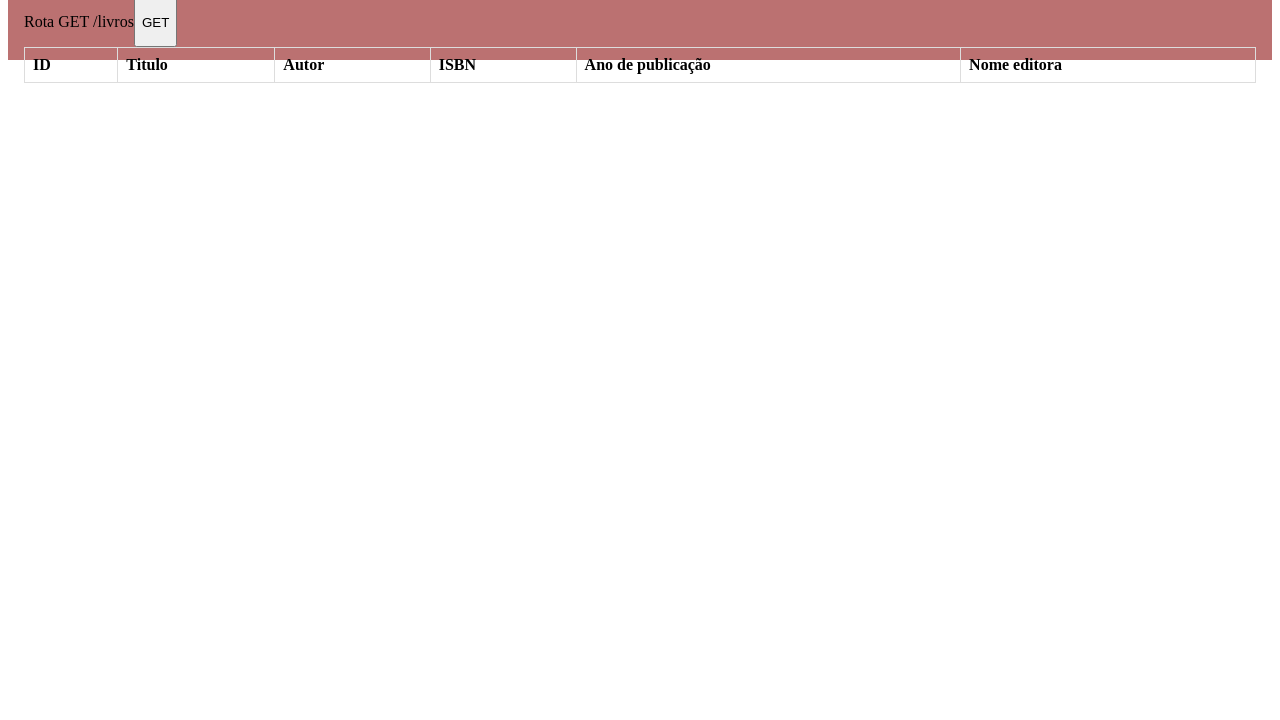
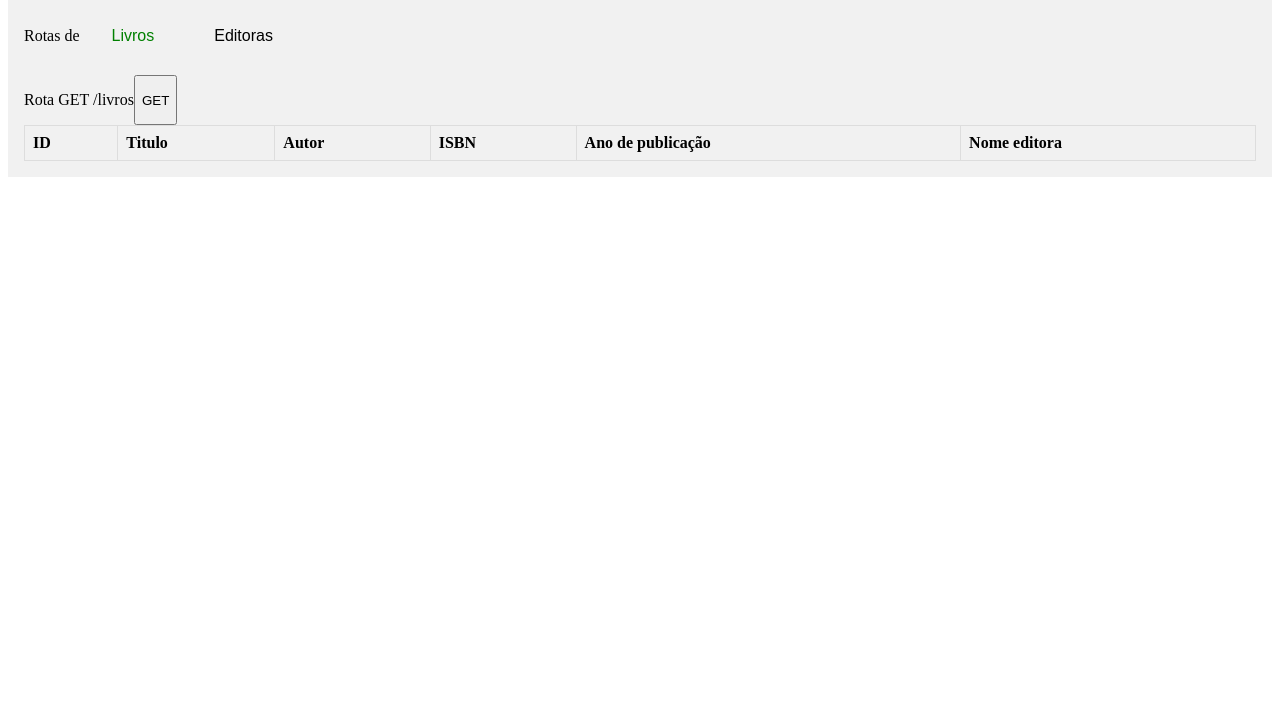
Before and after one commit to IagoEngel/desafio-typescript-fiap, a website: page web/index.html in a window 1280 px wide. Shown: the part 80-800 px from the top of the page. Drawn offline with Linux system fonts and the light colour scheme.

Commit message:
feat: novos arquivos de comportamento

```diff
--- a/src/index.ts
+++ b/src/index.ts
@@ -14,7 +14,7 @@ app.get('/', (req, res) => {
 });
 
 app.use(cors({
-    origin: ['http://127.0.0.1:5500']
+    origin: ['http://localhost:3000', 'http://127.0.0.1:5500']
 }));
 
 app.use('/api', express.json(), livrosRouter, editorasRouter, livrosEditorasRouter);
--- a/web/index.html
+++ b/web/index.html
@@ -10,21 +10,18 @@
         <h1>Desafio FIAP - Typescript</h1>
 
         <div class="row">
-            <p>Rota GET /livros</p>
-            <button id="get-livros">GET</button>
+            <p>
+                Rotas de
+                <button class="textbutton" id="btn-livros" onclick="changeRoutesTo('Livros')">Livros</button>
+                <button class="textbutton" id="btn-editoras" onclick="changeRoutesTo('Editoras')">Editoras</button>
+            </p>
         </div>
-        <table id="api-content">
-            <tr>
-                <th>ID</th>
-                <th>Titulo</th>
-                <th>Autor</th>
-                <th>ISBN</th>
-                <th>Ano de publicação</th>
-                <th>Nome editora</th>
-            </tr>
-        </table>
+
+        <div id="content"></div>
     </div>
 </body>
-<script src="styles.js"></script>
+<script src="javascript/behaviours.js"></script>
+<script src="javascript/livros.js"></script>
+<script src="javascript/editoras.js"></script>
 
 </html>
--- /dev/null
+++ b/web/javascript/behaviours.js
@@ -0,0 +1,34 @@
+// iniciando a pagina
+const buttonLivros = document.getElementById("btn-livros");
+const buttonEditoras = document.getElementById("btn-editoras");
+const divContent = document.getElementById('content');
+
+window.onload = () => {
+    buttonLivros.style.color = 'green';
+    buttonEditoras.style.color = 'black';
+    fetch('pages/livros.html')
+        .then((res) => res.text())
+        .then((pageHtml) => {
+            divContent.innerHTML = pageHtml;
+        });
+}
+
+function changeRoutesTo(routeName) {
+    if (routeName === 'Livros') {
+        buttonLivros.style.color = 'green';
+        buttonEditoras.style.color = 'black';
+        fetch('pages/livros.html')
+            .then((res) => res.text())
+            .then((pageHtml) => {
+                divContent.innerHTML = pageHtml;
+            });
+    } else {
+        buttonLivros.style.color = 'black';
+        buttonEditoras.style.color = 'green';
+        fetch('pages/editoras.html')
+            .then((res) => res.text())
+            .then((pageHtml) => {
+                divContent.innerHTML = pageHtml;
+            });
+    }
+}
--- a/web/styles.js
+++ b/web/javascript/livros.js
@@ -1,6 +1,6 @@
 const apiUrl = "http://localhost:4000/api";
 
-document.getElementById('get-livros').addEventListener('click', async (event) => {
+async function getLivros() {
     const anchor = document.getElementById('api-content');
 
     const response = await fetch(`${apiUrl}/livros`);
@@ -17,4 +17,4 @@ document.getElementById('get-livros').addEventListener('click', async (event) =>
 
         anchor.appendChild(livroHTML);
     }
-});
+}
--- /dev/null
+++ b/web/pages/livros.html
@@ -0,0 +1,14 @@
+<div class="row">
+    <p>Rota GET /livros</p>
+    <button onclick="getLivros()">GET</button>
+</div>
+<table id="api-content">
+    <tr>
+        <th>ID</th>
+        <th>Titulo</th>
+        <th>Autor</th>
+        <th>ISBN</th>
+        <th>Ano de publicação</th>
+        <th>Nome editora</th>
+    </tr>
+</table>
--- a/web/styles.css
+++ b/web/styles.css
@@ -1,8 +1,7 @@
 .container {
     width: auto;
-    height: 100px;
     padding: 1rem;
-    background-color: rgb(187, 113, 113);
+    background-color: rgb(241, 241, 241);
 }
 
 .container>h1 {
@@ -21,7 +20,8 @@ table {
     width: 100%;
 }
 
-td, th {
+td,
+th {
     border: 1px solid #dddddd;
     text-align: left;
     padding: 8px;
@@ -30,3 +30,16 @@ td, th {
 tr:nth-child(even) {
     background-color: #dddddd;
 }
+
+.textbutton {
+    border: none;
+    background-color: inherit;
+    padding: 14px 28px;
+    font-size: 16px;
+    cursor: pointer;
+    display: inline-block;
+}
+
+.textbutton:hover {
+    background: #eee;
+}
```
Also changed, not shown: web/pages/editoras.html (added, +11 -0 lines), web/javascript/editoras.js (added).
